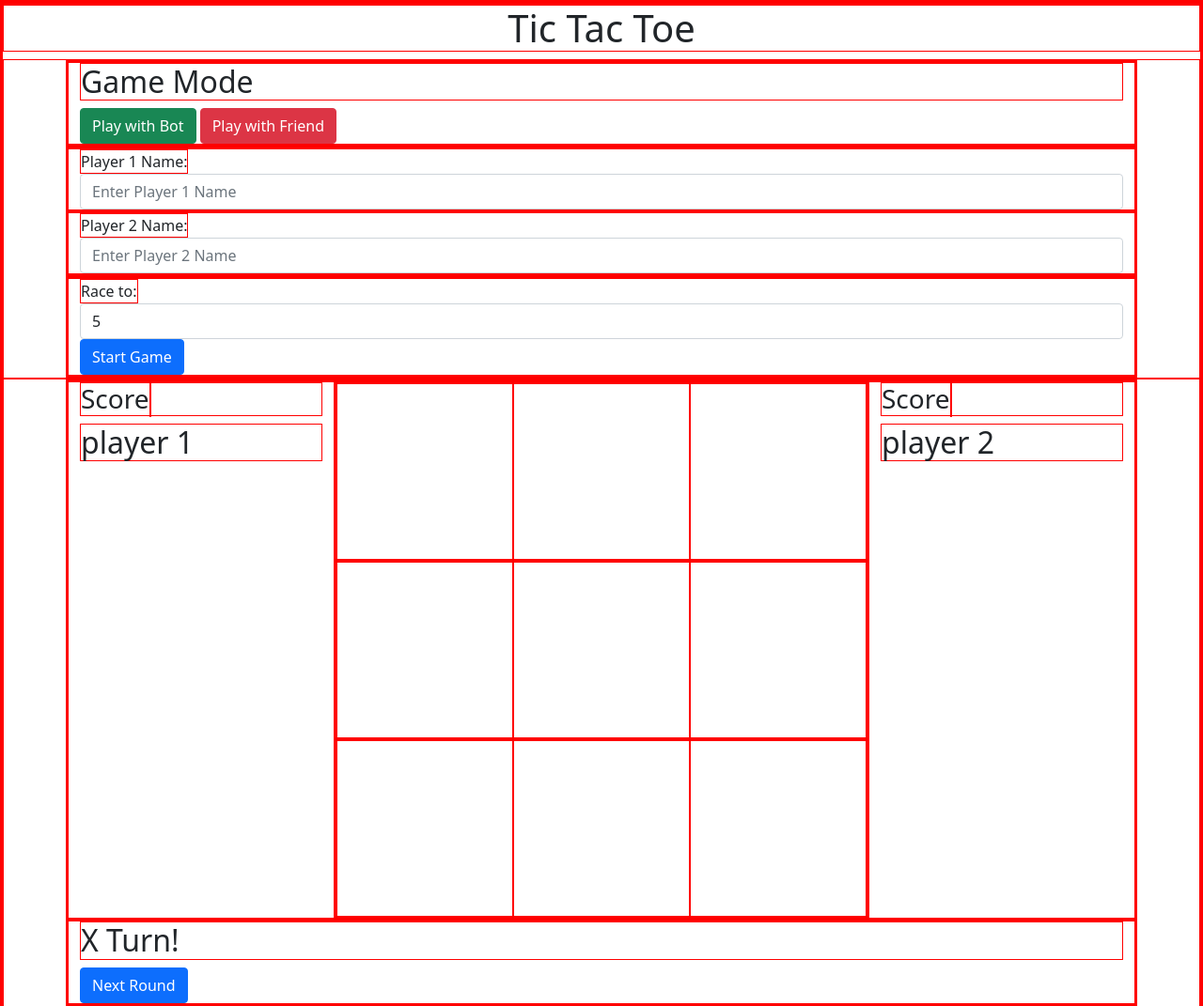
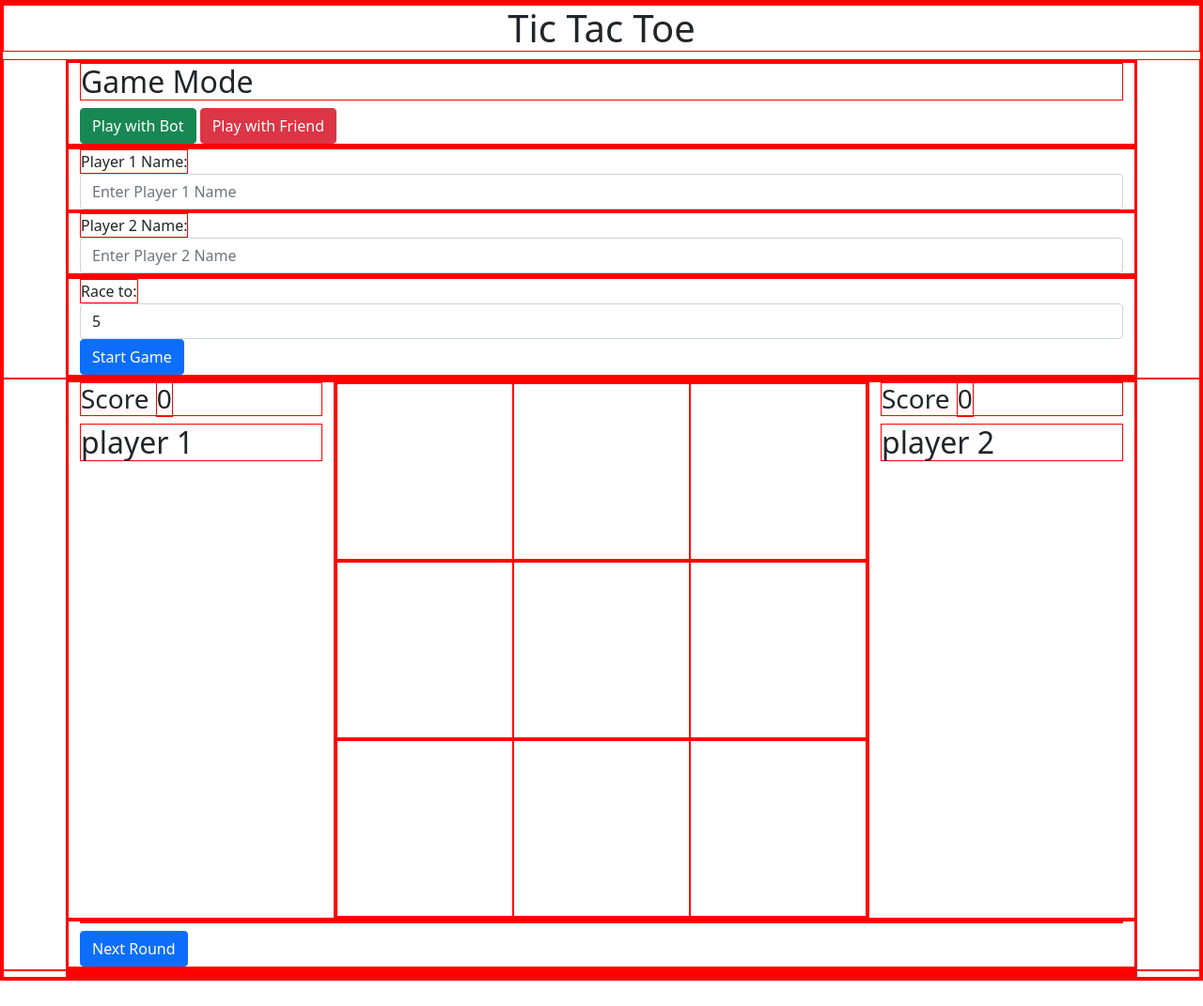
Before and after one commit to louismoses/tic-tac-toe, a plain HTML site: page index.html in a window 1280 px wide. Shown: the top 1071 px of the page at 94% size. After the commit the page ends 1044 px from the top, so only its background shows below. Drawn offline with nearby package versions, Linux system fonts and the light colour scheme.

Commit message:
update initial score

```diff
--- a/assets/js/main.js
+++ b/assets/js/main.js
@@ -95,5 +95,3 @@ function Scoring() {
     player1Score.textContent = player1;
   }
 }
-
-startGame();
--- a/index.html
+++ b/index.html
@@ -67,7 +67,7 @@
                 <div class="row">
                     <div class="col-12 col-md-3">
                         <!-- player 1 left -->
-                        <h3 class="player-score">Score <span class="player1-score"></span></h3>
+                        <h3 class="player-score">Score <span class="player1-score">0</span></h3>
                         <h2 class="player-name">player 1</h2>
                     </div>
                     <div class="col-12 col-md-6 board">
@@ -90,7 +90,7 @@
                     </div>
                     <div class="col-12 col-md-3">
                         <!-- player 2/ bot right -->
-                        <h3 class="player-score">Score <span class="player2-score"></span></h3>
+                        <h3 class="player-score">Score <span class="player2-score">0</span></h3>
                         <h2 class="player-name">player 2</h2>
                     </div>
                 </div>
```
